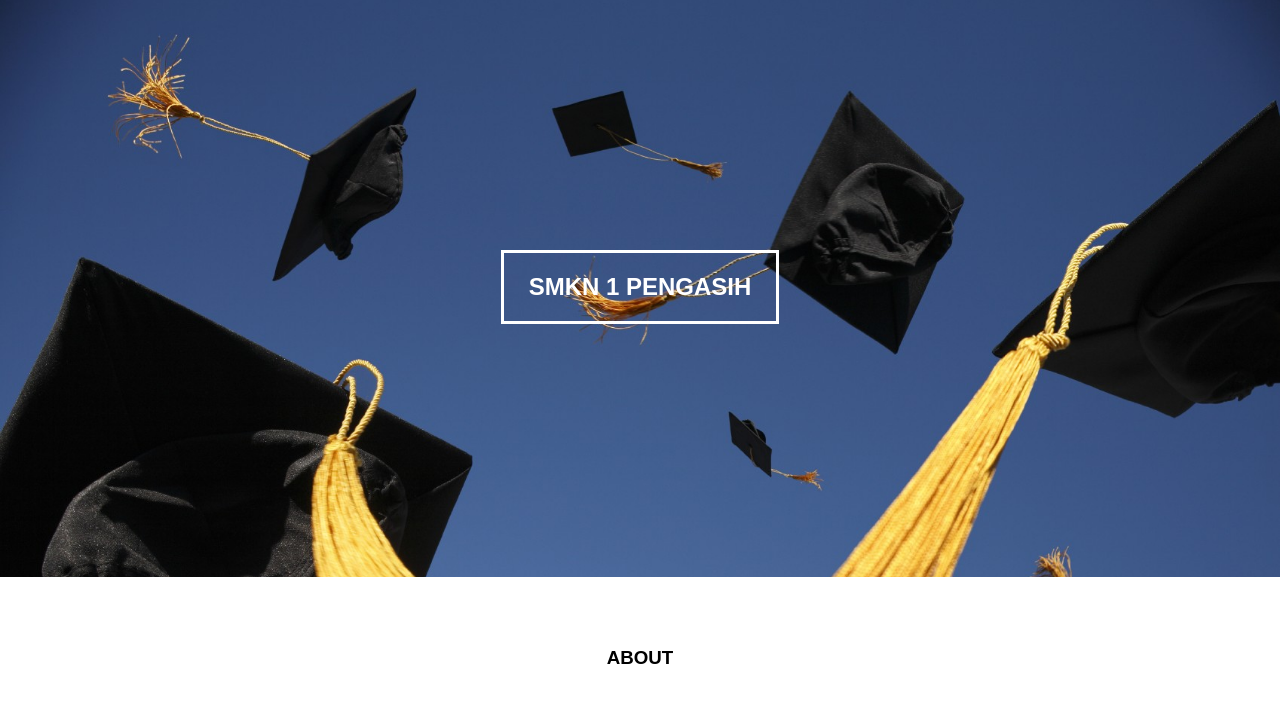
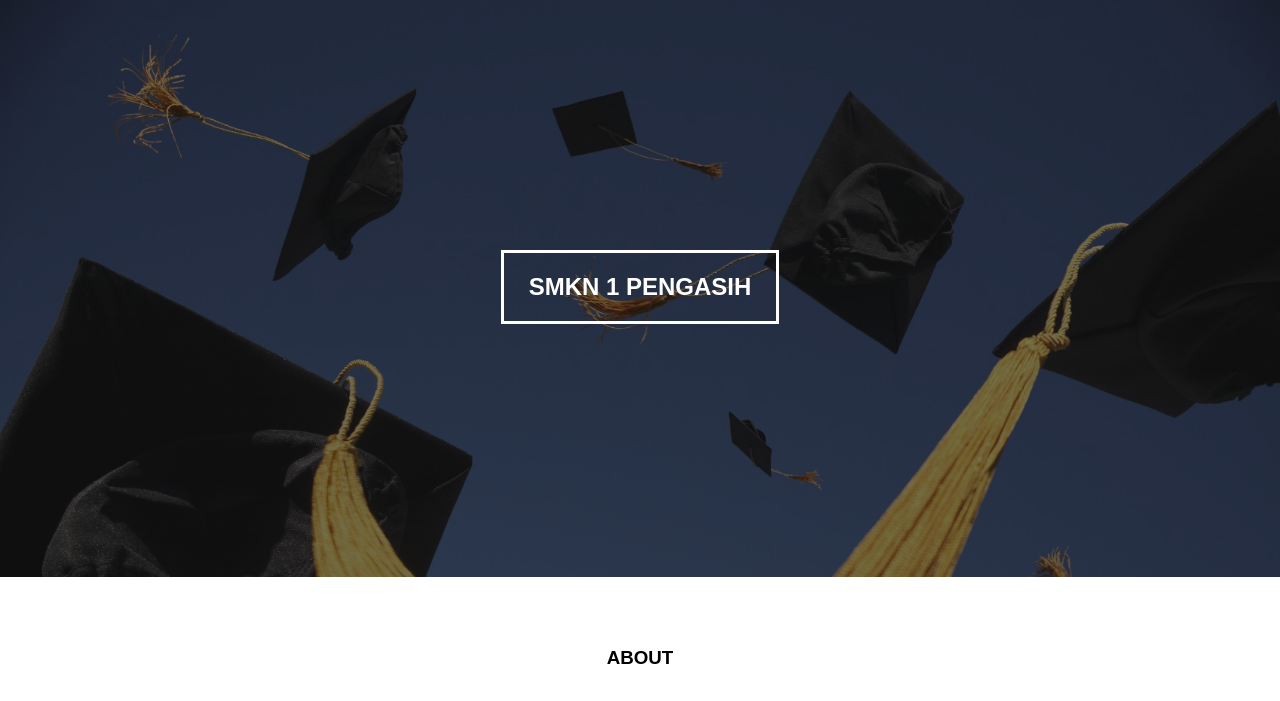
Before and after one commit to osisskansa/.com, a plain HTML site: page index.html in a window 1280 px wide. Shown: the part 99-800 px from the top of the page. Drawn offline with nearby package versions, Linux system fonts and the light colour scheme.

Commit message:
rthrhwthwh
htwthwg wgww thrthw

```diff
--- a/css/style.css
+++ b/css/style.css
@@ -65,7 +65,7 @@
 	left: 0;
 	right: 0;
 	bottom: 0;
-	background-color: rgba(43,41,41,1, );
+	background-color: rgba(22, 23, 24 , .6);
 }
 .banner h2 {
 	color: #fff;
```
